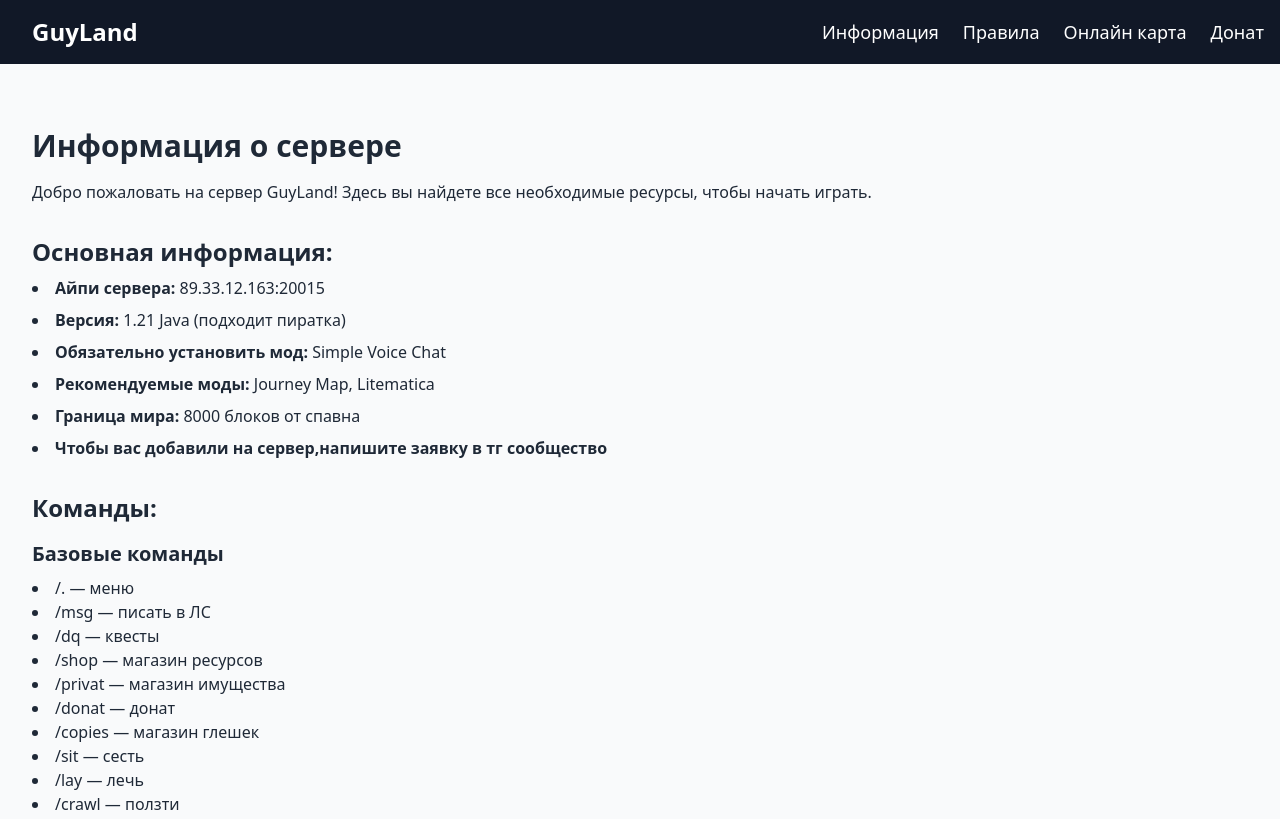
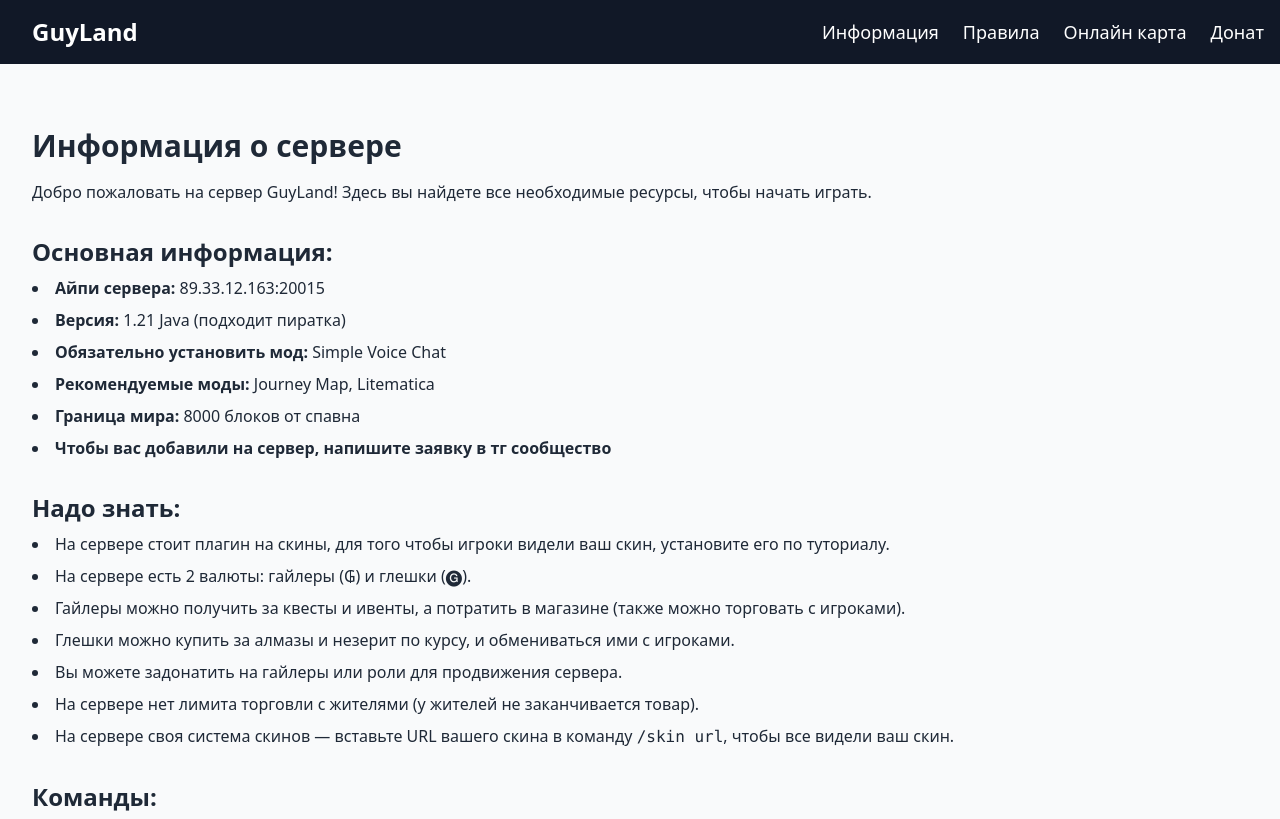
Before and after one commit to guyland-mine/guyland.site, a plain HTML site: page info.html in a window 1280 px wide. Shown: the top 819 px of the page. Drawn offline with nearby package versions, Linux system fonts and the light colour scheme.

Commit message:
Update info.html

```diff
--- a/info.html
+++ b/info.html
@@ -57,9 +57,25 @@
           <li><strong>Обязательно установить мод:</strong> Simple Voice Chat</li>
           <li><strong>Рекомендуемые моды:</strong> Journey Map, Litematica</li>
           <li><strong>Граница мира:</strong> 8000 блоков от спавна</li>
-          <li><strong>Чтобы вас добавили на сервер,напишите заявку в тг сообщество</strong></li>
+          <li><strong>Чтобы вас добавили на сервер, напишите заявку в тг сообщество</strong></li>
         </ul>
       </div>
+
+        <!-- Новый блок "Надо знать" -->
+        <div>
+          <h2 class="text-2xl font-semibold mt-8">Надо знать:</h2>
+          <ul class="list-disc list-inside mt-2 space-y-2">
+            <li>На сервере стоит плагин на скины, для того чтобы игроки видели ваш скин, установите его по туториалу.</li>
+            <li>На сервере есть 2 валюты: гайлеры (₲) и глешки (🅖).</li>
+             <li>Гайлеры можно получить за квесты и ивенты, а потратить в магазине (также можно торговать с игроками).
+             <li>Глешки можно купить за алмазы и незерит по курсу, и обмениваться ими с игроками.</li>
+            <li>Вы можете задонатить на гайлеры или роли для продвижения сервера.</li>
+            <li>На сервере нет лимита торговли с жителями (у жителей не заканчивается товар).</li>
+            <li>На сервере своя система скинов — вставьте URL вашего скина в команду <code>/skin url</code>, чтобы все видели ваш скин.</li>
+          </ul>
+        </div>
+
+        <div>
 
       <div>
         <h2 class="text-2xl font-semibold mt-8">Команды:</h2>
```
